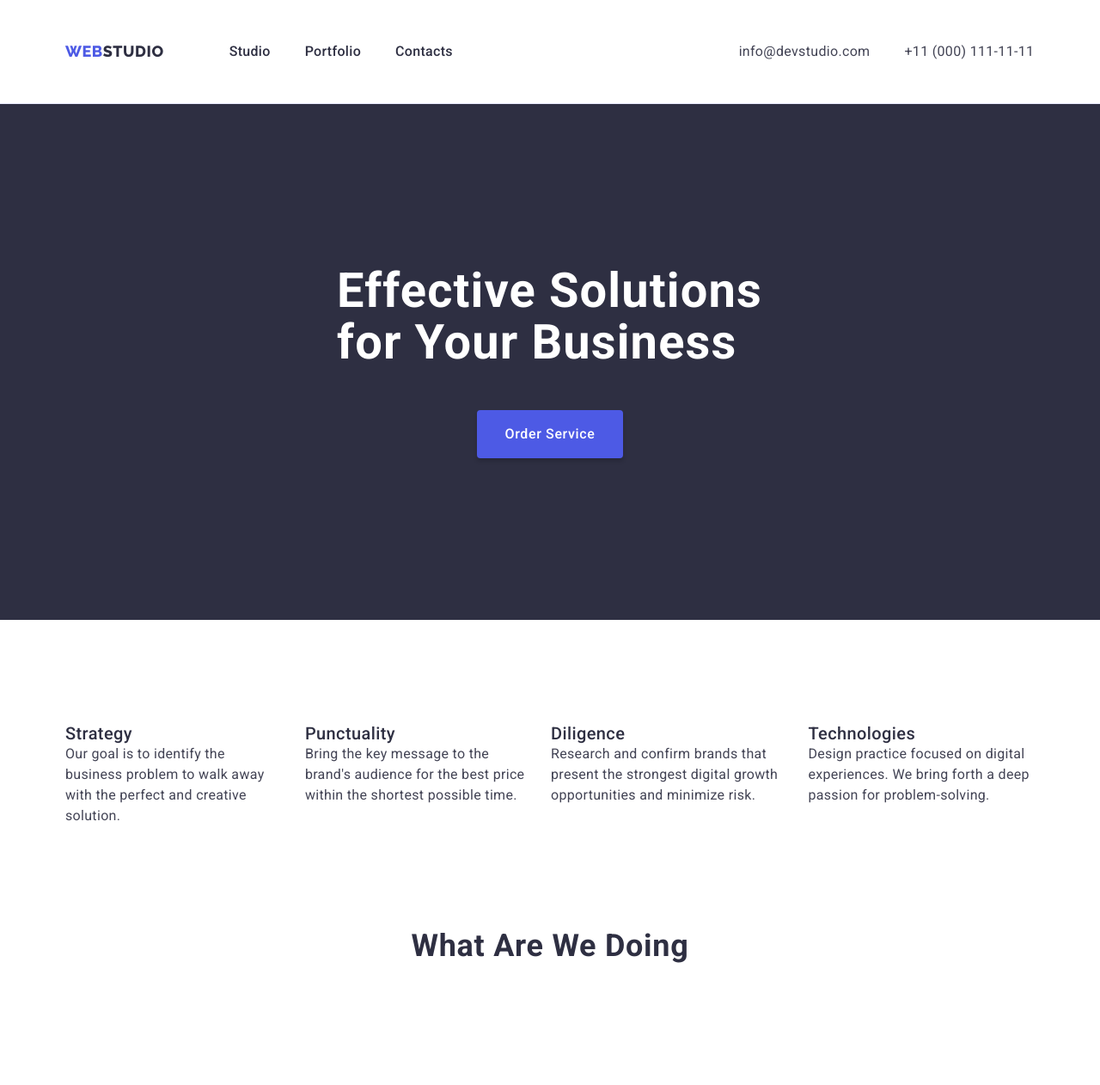
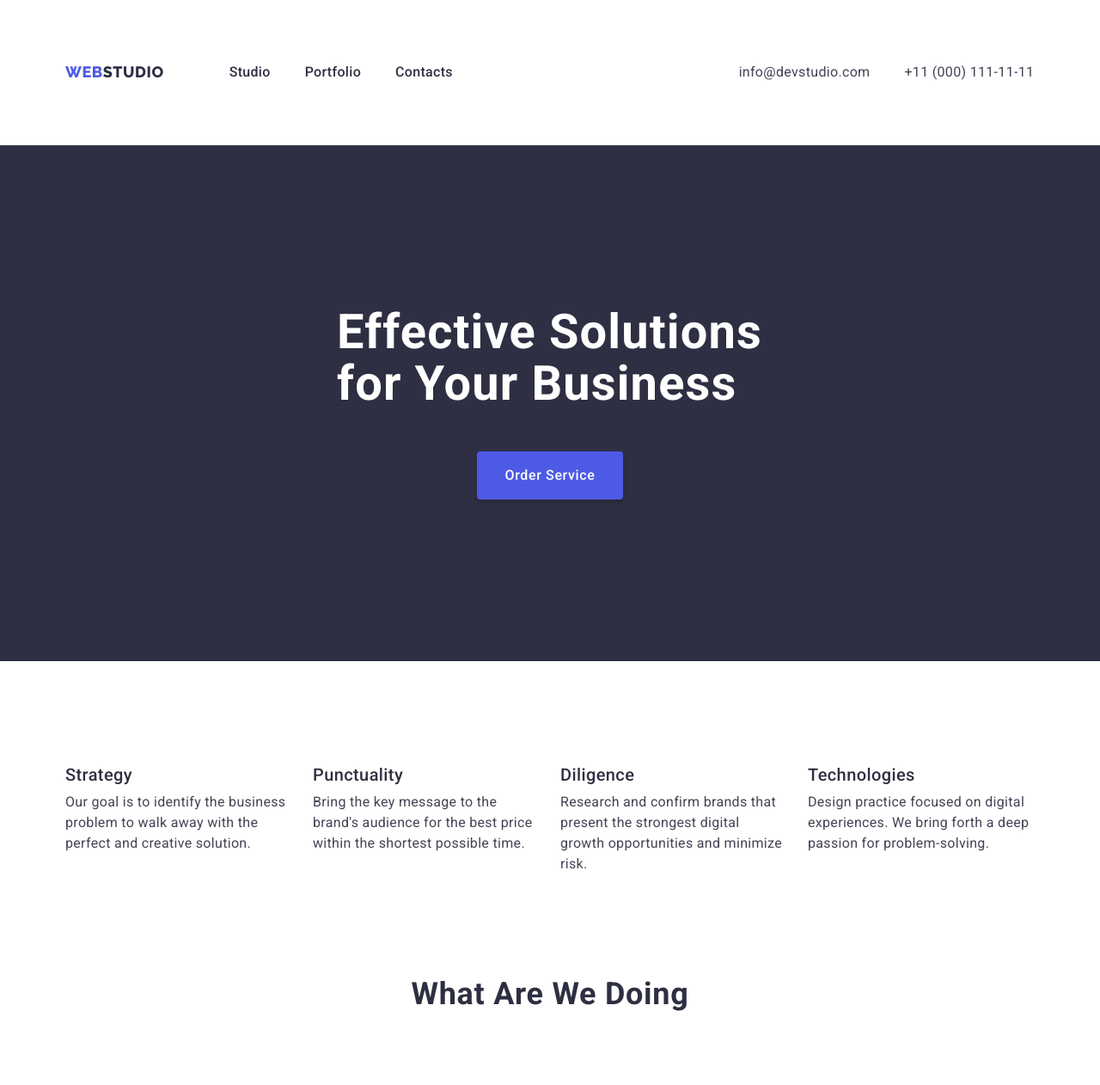
Before and after one commit to OleksanderMelnik/goit-markup-hw-03, a plain HTML site: page index.html in a window 1280 px wide. Shown: the top 1262 px of the page at 86% size. Drawn offline with nearby package versions, Linux system fonts and the light colour scheme.

Commit message:
third-homework-3

```diff
--- a/css/styles.css
+++ b/css/styles.css
@@ -58,6 +58,7 @@ img {
 }
 
 .title {
+    margin-bottom: 8px;
     font-weight: 500;
     font-size: 20px;
     line-height: 1.2;
@@ -145,7 +146,10 @@ img {
     letter-spacing: 0.02em;
     align-items: center;
     color: var(--main-color);
+}
 
+.top-item {
+    padding: 24px 0;
 }
 
 .top-link:hover,
@@ -239,6 +243,10 @@ color: var(--background-hover-color);
     gap: 24px;
 }
 
+.specifics-item {
+    width: calc((100% - 72px) / 4);
+}
+
 /**----------WHAT ARE WE GOING-------------------*/
 
 .our-works {
@@ -300,6 +308,7 @@ color: var(--background-hover-color);
 .text-footer {
     color: var(--second-background-color);
     width: 264px;
+    margin-bottom: 16px;
     margin-top: 16px;
 }
 
@@ -348,6 +357,10 @@ color: var(--background-hover-color);
     color: var(--hero-hover-color);
 }
 
+.pictures-item {
+    row-gap: 48px;
+}
+
 .pictures-portfolio {
     display: flex;
     row-gap: 48px;
@@ -364,4 +377,8 @@ color: var(--background-hover-color);
     margin-bottom: 8px;
 }
 
+.img-title {
+    margin-bottom: 8px;
+}
+
 /**----------PECULIARITES------------------*/
--- a/index.html
+++ b/index.html
@@ -18,13 +18,13 @@
             <nav class="displayflax">
             <a class="logo link" href="./index.html">Web<span class="logo-span-top">Studio</span></a>
             <ul class="top-list list">
-                <li>
+                <li class="top-item">
                     <a class="top-link link" href="./index.html">Studio</a>
                 </li>
-                <li>
+                <li class="top-item">
                     <a class="top-link link" href="./portfolio.html">Portfolio</a>
                 </li>
-                <li>
+                <li class="top-item">
                     <a class="top-link link" href="">Contacts</a>
                 </li>
             </ul>
@@ -52,22 +52,22 @@
             <div class="container">
                 <h2 hidden class="specifics-title">Peculiarities</h2> <!--Приховати контент "Peculiarities-title" за допомогою css-->
                 <ul class="specifics-list list">
-                    <li>
+                    <li class="specifics-item">
                         <h3 class="title">Strategy</h3>
                         <p class="text">Our goal is to identify the business problem to walk away with the perfect and creative
                             solution.</p>
                     </li>
-                    <li>
+                    <li class="specifics-item">
                         <h3 class="title">Punctuality</h3>
                         <p class="text">Bring the key message to the brand's audience for the best price within the shortest possible
                             time.</p>
                     </li>
-                    <li>
+                    <li class="specifics-item">
                         <h3 class="title">Diligence</h3>
                         <p class="text">Research and confirm brands that present the strongest digital growth opportunities and minimize
                             risk.</p>
                     </li>
-                    <li>
+                    <li class="specifics-item">
                         <h3 class="title">Technologies</h3>
                         <p class="text">Design practice focused on digital experiences. We bring forth a deep passion for
                             problem-solving.</p>
@@ -79,13 +79,13 @@
             <div class="container">
                 <h2 class="vebstudio-title">What are we doing</h2>
                 <ul class="our-works-list list">
-                    <li>
+                    <li class="our-item">
                         <img class="our-work-picture" src="./images/img1.jpg" alt="screen" width="360" height="300">
                     </li>
-                    <li>
+                    <li class="our-item">
                         <img class="our-work-picture" src="./images/img2.jpg" alt="phones" width="360" height="300">
                     </li>
-                    <li>
+                    <li class="our-item">
                         <img class="our-work-picture" src="./images/img3.jpg" alt="laptop" width="360" height="300">
                     </li>
                 </ul>
```
Also changed, not shown: portfolio.html (+3 -3 lines).
